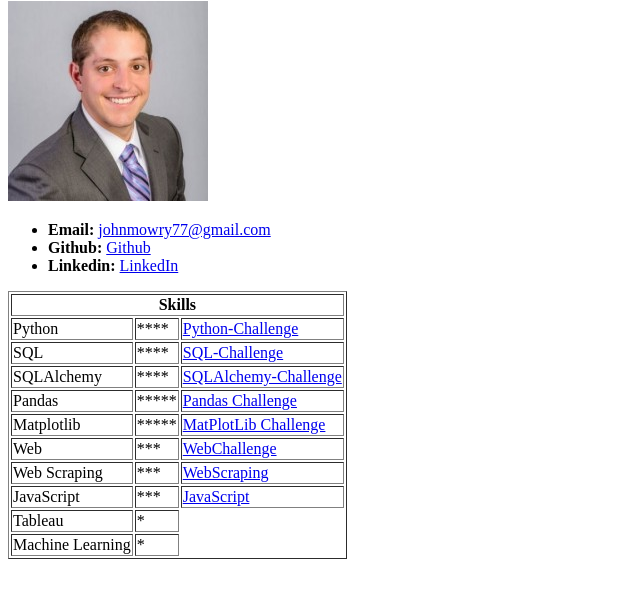
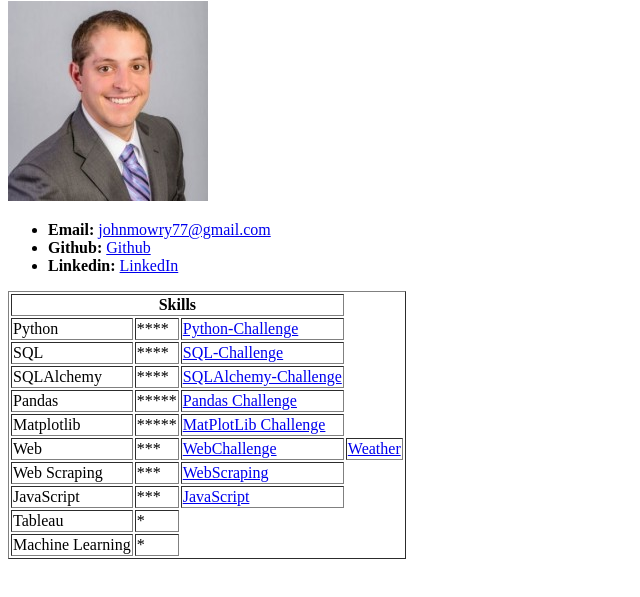
Before and after one commit to JohnMowry77/johnmowry77.github.io, a plain HTML site: page index.html in a window 1280 px wide. Shown: the part 79-676 px from the top of the page, without its empty margins (0-640 px from the left). Drawn offline with Linux system fonts and the light colour scheme.

Commit message:
weather link

```diff
--- a/index.html
+++ b/index.html
@@ -65,11 +65,13 @@
       <td>Web</td>
         <td>***</td>
         <td><a href='https://github.com/JohnMowry77/Web-Design-Challenge'> WebChallenge</a></td>
+        <td><a href='https://johnmowry77.github.io/Web-Design-Challenge/'> Weather</a></td>
       </tr>
       </tr>
       <td>Web Scraping</td>
         <td>***</td>
         <td><a href='https://github.com/JohnMowry77/Web-Design-Challenge'> WebScraping</a></td>
+
       </tr>
 
   		<tr>
```
